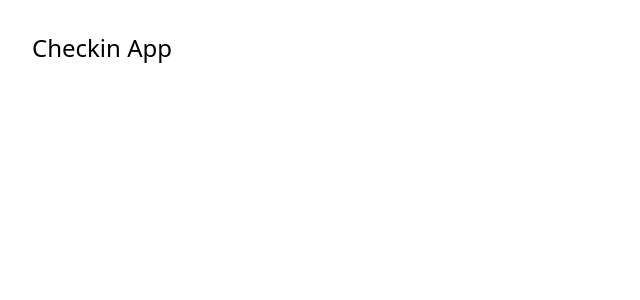
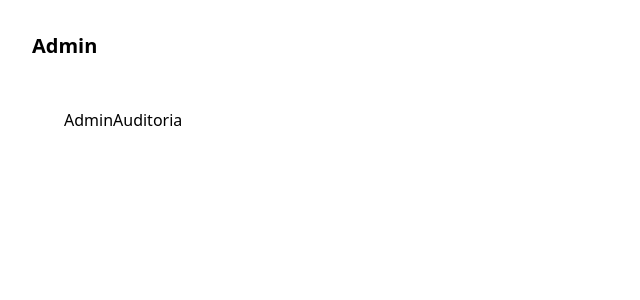
Before and after one commit to guiruamur/checkin-app, a React (Vite) app: page /admin/auditoria in a window 1280 px wide. Shown: the top 300 px of the page, without its empty margins (0-640 px from the left). Built offline with nearby package versions, Linux system fonts and the light colour scheme.

Commit message:
feat: add router with empty placeholder routes

```diff
--- a/package.json
+++ b/package.json
@@ -13,7 +13,8 @@
   },
   "dependencies": {
     "react": "^19.2.6",
-    "react-dom": "^19.2.6"
+    "react-dom": "^19.2.6",
+    "react-router-dom": "^7.15.1"
   },
   "devDependencies": {
     "@eslint/js": "^10.0.1",
--- a/src/App.tsx
+++ b/src/App.tsx
@@ -1,3 +1,31 @@
+import { createBrowserRouter, RouterProvider } from "react-router-dom";
+import Signup from "./routes/signup";
+import Login from "./routes/login";
+import AdminLayout from "./routes/admin/layout";
+import AdminHome from "./routes/admin/home";
+import AdminAgenda from "./routes/admin/agenda";
+import AdminClientes from "./routes/admin/clientes";
+import AdminEventos from "./routes/admin/eventos";
+import AdminReportes from "./routes/admin/reportes";
+import AdminAuditoria from "./routes/admin/auditoria";
+
 export default function App() {
-  return <div className="p-8 text-2xl">Checkin App</div>;
+  const router = createBrowserRouter([
+    { path: "/signup", element: <Signup /> },
+    { path: "/login", element: <Login /> },
+    {
+      path: "/admin",
+      element: <AdminLayout />,
+      children: [
+        { index: true, element: <AdminHome /> },
+        { path: "agenda", element: <AdminAgenda /> },
+        { path: "clientes", element: <AdminClientes /> },
+        { path: "eventos", element: <AdminEventos /> },
+        { path: "reportes", element: <AdminReportes /> },
+        { path: "auditoria", element: <AdminAuditoria /> },
+      ],
+    },
+  ]);
+
+  return <RouterProvider router={router} />;
 }
--- /dev/null
+++ b/src/routes/admin/agenda.tsx
@@ -0,0 +1,3 @@
+export default function AdminAgenda() {
+  return <div className="p-8">AdminAgenda</div>;
+}
--- /dev/null
+++ b/src/routes/admin/auditoria.tsx
@@ -0,0 +1,3 @@
+export default function AdminAuditoria() {
+  return <div className="p-8">AdminAuditoria</div>;
+}
--- /dev/null
+++ b/src/routes/admin/clientes.tsx
@@ -0,0 +1,3 @@
+export default function AdminClientes() {
+  return <div className="p-8">AdminClientes</div>;
+}
--- /dev/null
+++ b/src/routes/admin/eventos.tsx
@@ -0,0 +1,3 @@
+export default function AdminEventos() {
+  return <div className="p-8">AdminEventos</div>;
+}
--- /dev/null
+++ b/src/routes/admin/home.tsx
@@ -0,0 +1,3 @@
+export default function AdminHome() {
+  return <div className="p-8">AdminHome</div>;
+}
--- /dev/null
+++ b/src/routes/admin/layout.tsx
@@ -0,0 +1,10 @@
+import { Outlet } from "react-router-dom";
+
+export default function AdminLayout() {
+  return (
+    <div className="min-h-screen p-8">
+      <header className="text-xl font-bold mb-4">Admin</header>
+      <Outlet />
+    </div>
+  );
+}
--- /dev/null
+++ b/src/routes/admin/reportes.tsx
@@ -0,0 +1,3 @@
+export default function AdminReportes() {
+  return <div className="p-8">AdminReportes</div>;
+}
--- /dev/null
+++ b/src/routes/login.tsx
@@ -0,0 +1,3 @@
+export default function Login() {
+  return <div className="p-8">Login</div>;
+}
--- /dev/null
+++ b/src/routes/signup.tsx
@@ -0,0 +1,3 @@
+export default function Signup() {
+  return <div className="p-8">Signup</div>;
+}
```
Also changed, not shown: 2 other files (tests, documents, lock files or other folders).
